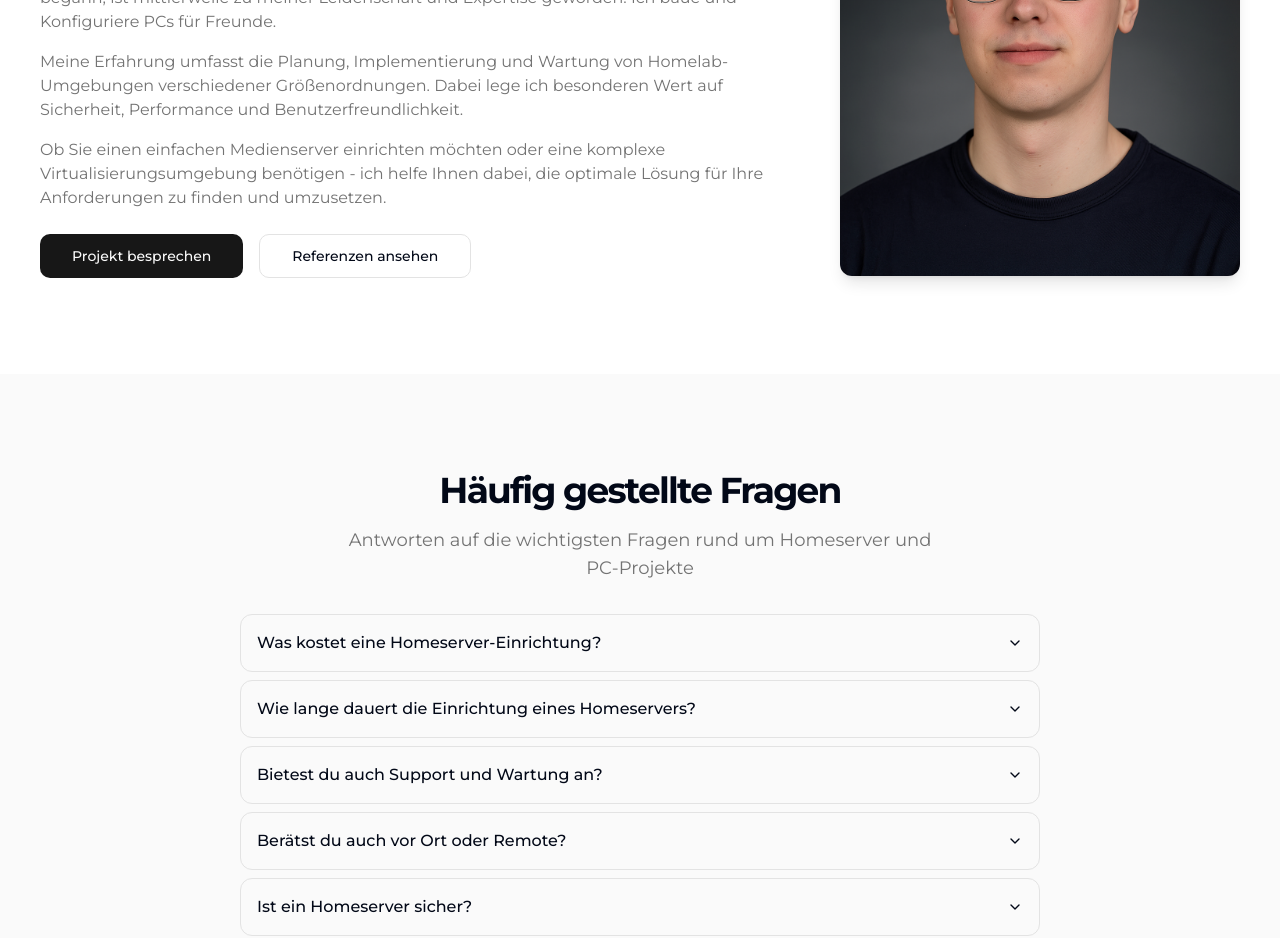
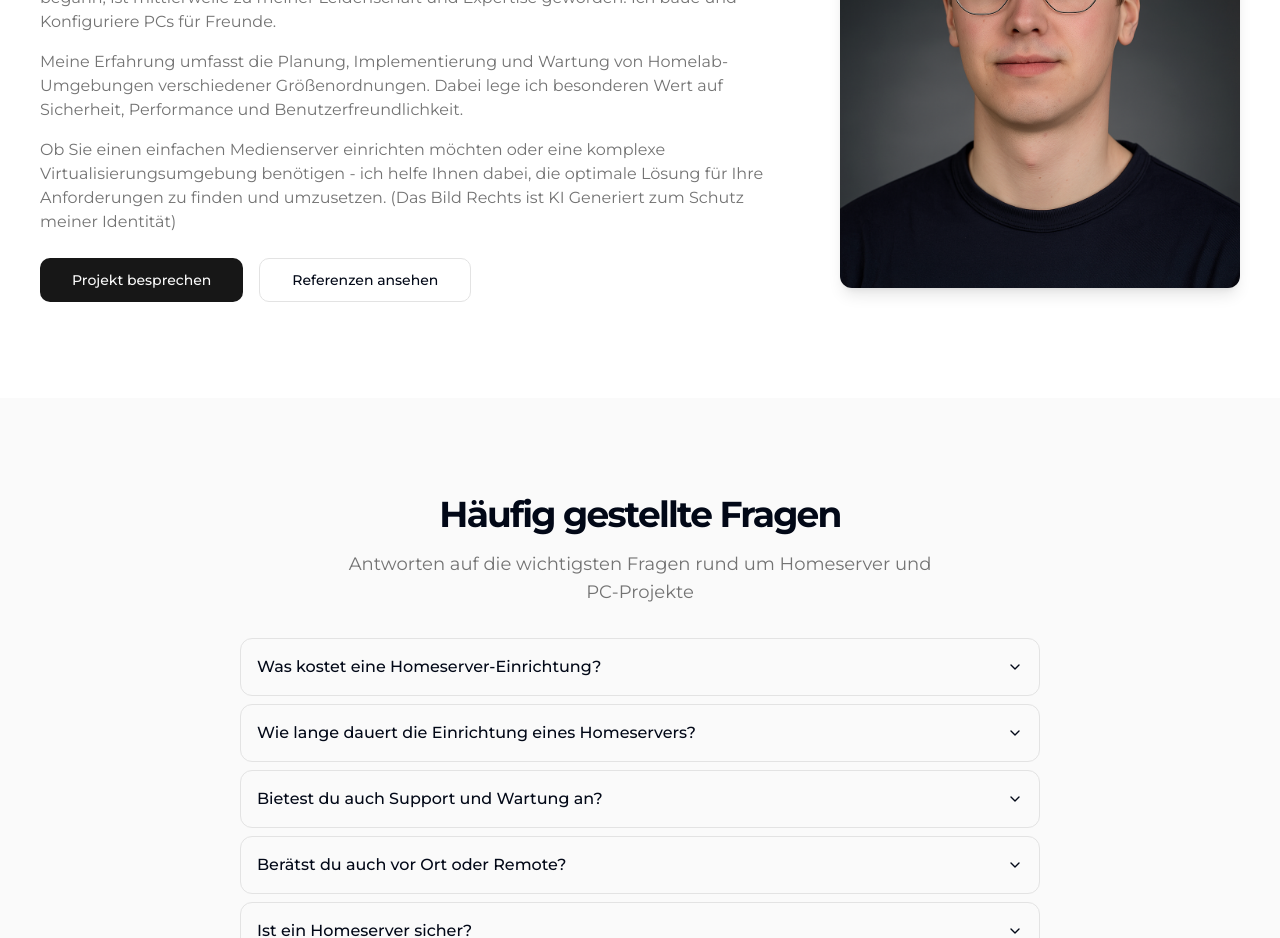
Before and after one commit to tillbx/till-bx.demain, a Next.js app: page / in a window 1280 px wide. Shown: the part 2760-3698 px from the top of the page. Built offline with nearby package versions, Linux system fonts and the light colour scheme.

Commit message:
Update page.tsx

```diff
--- a/app/page.tsx
+++ b/app/page.tsx
@@ -379,7 +379,7 @@ export default function HomePage() {
                 <p className="text-base">
                   Ob Sie einen einfachen Medienserver einrichten möchten oder eine komplexe Virtualisierungsumgebung
                   benötigen - ich helfe Ihnen dabei, die optimale Lösung für Ihre Anforderungen zu finden und
-                  umzusetzen.
+                  umzusetzen. (Das Bild Rechts ist KI Generiert zum Schutz meiner Identität)
                 </p>
               </div>
               <div className="flex flex-col sm:flex-row gap-4">
```
